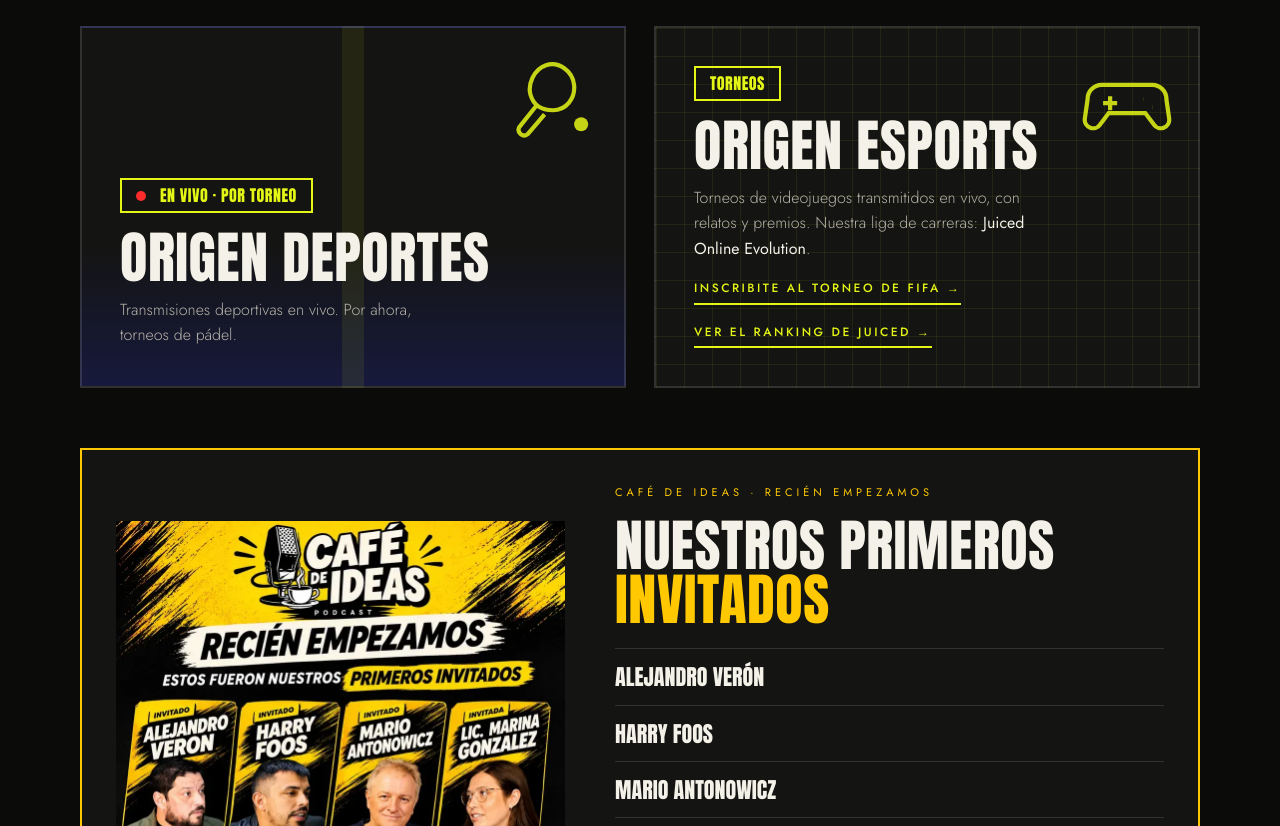
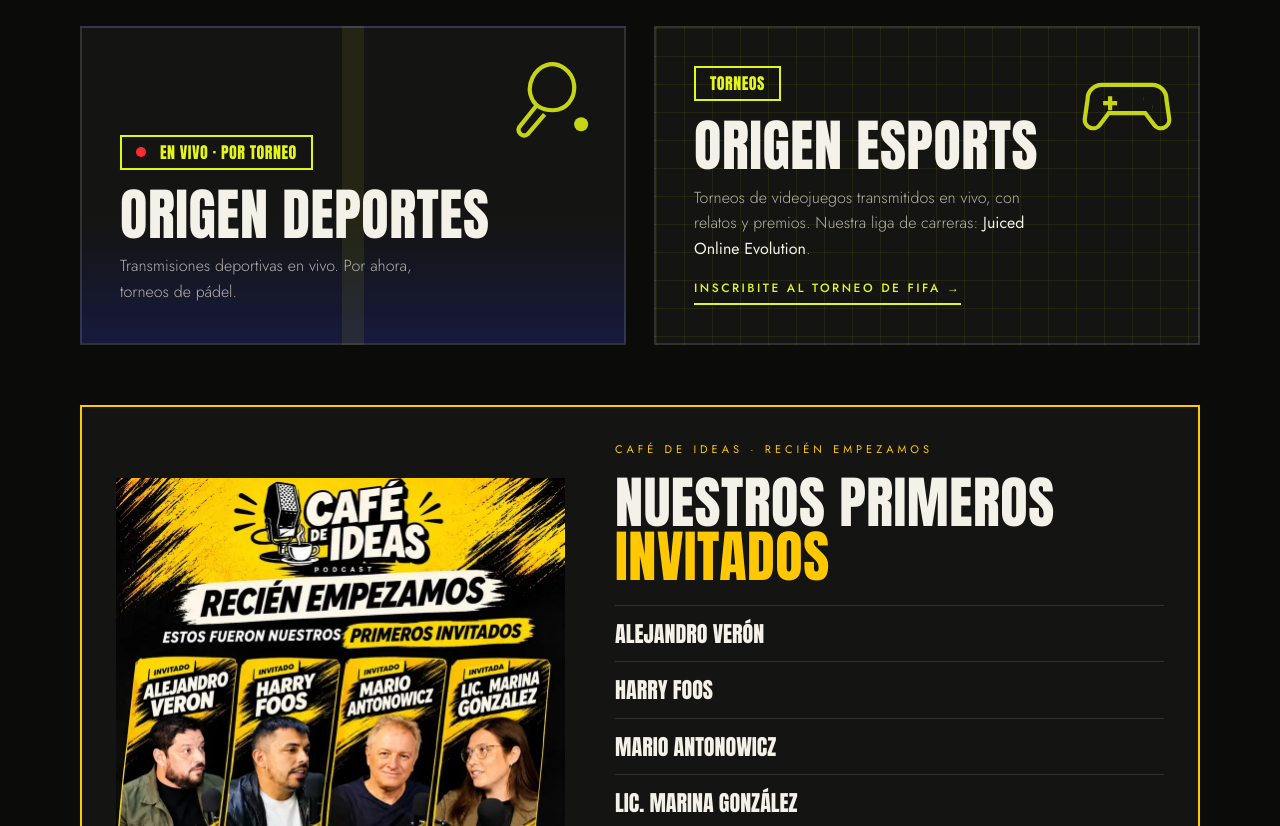
Before and after one commit to heberkrieger-beep/origen-portafolio-servicios, a plain HTML site: page tv.html in a window 1280 px wide. Shown: the part 1885-2711 px from the top of the page. Drawn offline with Linux system fonts and the light colour scheme.

Commit message:
Add files via upload

```diff
--- a/tv.html
+++ b/tv.html
@@ -1,5 +1,5 @@
 <!DOCTYPE html>
-<!-- ORIGEN · tv.html · v3.3 · 2026-11-26 · link a la inscripción del torneo de FIFA (esports.html) · v3.2 · 2026-11-19 · Google Tag Manager · v3.1 · 2026-11-19 · ORIGEN Tech oculto (en armado) · v3.0 · 2026-11-11 · métricas al 11/11 · v2.9 · 2026-11-11 · auspicios sin precios · v2.8 · 2026-11-10 · Café de Ideas miércoles y domingos 19 hs · v2.7 · 2026-11-09 · programación nueva (Heberdá mié 10), métricas al 9/11, auspicios pasan a auspicios.html · SEO: H1, título, descripción e imagen para compartir · enlace al ranking de Juiced en Origen Esports · revisión: acentos de títulos, grilla de auspicios completa · 2026-11-02 · logo de Café de Ideas + primeros invitados · link a ORIGEN Tech -->
+<!-- ORIGEN · tv.html · v3.4 · 2026-11-26 · tarjeta de Origen Esports entera clickeable hacia esports.html · v3.3 · 2026-11-26 · link a la inscripción del torneo de FIFA (esports.html) · v3.2 · 2026-11-19 · Google Tag Manager · v3.1 · 2026-11-19 · ORIGEN Tech oculto (en armado) · v3.0 · 2026-11-11 · métricas al 11/11 · v2.9 · 2026-11-11 · auspicios sin precios · v2.8 · 2026-11-10 · Café de Ideas miércoles y domingos 19 hs · v2.7 · 2026-11-09 · programación nueva (Heberdá mié 10), métricas al 9/11, auspicios pasan a auspicios.html · SEO: H1, título, descripción e imagen para compartir · enlace al ranking de Juiced en Origen Esports · revisión: acentos de títulos, grilla de auspicios completa · 2026-11-02 · logo de Café de Ideas + primeros invitados · link a ORIGEN Tech -->
 <html lang="es">
 <head>
 <!-- Google Tag Manager -->
@@ -160,7 +160,7 @@ section{padding:110px 0;scroll-margin-top:70px;position:relative}
 .p-esp{background-image:linear-gradient(rgba(228,246,22,.07) 1px,transparent 1px),linear-gradient(90deg,rgba(228,246,22,.07) 1px,transparent 1px);background-size:28px 28px}
 .p-ver{display:flex;gap:14px;flex-wrap:wrap;margin-top:40px}
 .p-juiced{align-self:flex-start;margin-top:18px;font-size:12px;letter-spacing:2.5px;text-transform:uppercase;font-weight:500;color:var(--lime);text-decoration:none;border-bottom:2px solid var(--lime);padding-bottom:4px}
-.p-juiced:hover{color:#fff;border-color:#fff}
+.p-esp:hover .p-juiced,.p-esp:focus-visible .p-juiced,.p-juiced:hover{color:#fff;border-color:#fff}
 .p-sm .p-desc b{color:var(--tx);font-weight:400}
 .p-logo{width:min(380px,90%);height:auto;margin-bottom:4px;filter:drop-shadow(6px 6px 0 rgba(11,11,10,.35))}
 .invit{display:grid;grid-template-columns:minmax(0,.9fr) minmax(0,1.1fr);gap:50px;align-items:center;margin-top:60px;padding:34px;border:2px solid var(--cafe);background:var(--ink2)}
@@ -417,14 +417,13 @@ footer{padding:40px 0;border-top:1px solid var(--l)}
         <h3 class="p-tit d">Origen Deportes</h3>
         <p class="p-desc">Transmisiones deportivas en vivo. Por ahora, torneos de pádel.</p>
       </div>
-      <div class="poster p-sm p-esp tilt">
+      <a class="poster p-sm p-esp tilt" href="esports.html" aria-label="Origen Esports: inscribite al torneo de FIFA y mirá todos los torneos">
         <svg viewBox="0 0 64 64" aria-hidden="true"><path fill="none" stroke="currentColor" stroke-width="3" d="M14 22h36a10 10 0 0 1 10 10l2 14a6 6 0 0 1-11 4l-6-8H19l-6 8a6 6 0 0 1-11-4l2-14a10 10 0 0 1 10-10zM20 30v10M15 35h10M44 32h.1M50 38h.1"/></svg>
         <div class="p-cuando d">Torneos</div>
         <h3 class="p-tit d">Origen Esports</h3>
         <p class="p-desc">Torneos de videojuegos transmitidos en vivo, con relatos y premios. Nuestra liga de carreras: <b>Juiced Online Evolution</b>.</p>
-        <a class="p-juiced" href="esports.html">Inscribite al torneo de FIFA →</a>
-        <a class="p-juiced" href="juiced.html">Ver el ranking de Juiced →</a>
-      </div>
+        <span class="p-juiced">Inscribite al torneo de FIFA →</span>
+      </a>
     </div>
     <div class="invit">
       <img src="cafe-invitados.webp" alt="Primeros invitados de Café de Ideas: Alejandro Verón, Harry Foos, Mario Antonowicz y Lic. Marina González" width="900" height="900" loading="lazy">
```
